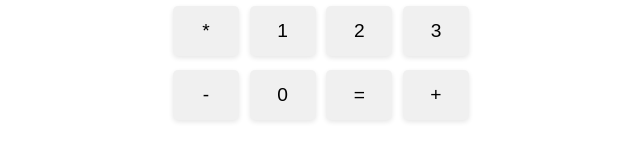
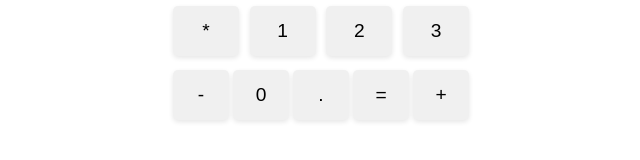
Before and after one commit to DulanjaT/TypeScript_Calculator-, a website built with Vite: page index.html in a window 1280 px wide. Shown: the part 264-424 px from the top of the page, 319-959 px from the left. Built offline with nearby package versions, Linux system fonts and the light colour scheme.

Commit message:
Added decimal point operations

```diff
--- a/index.html
+++ b/index.html
@@ -31,6 +31,7 @@
       <div class="flex-row">
         <button onclick="inputOperator('-')">-</button>
         <button onclick="inputNumber(0)">0</button>
+        <button onclick="inputNumber('.')">.</button>
         <button onclick="calculateResult()">=</button>
         <button onclick="inputOperator('+')">+</button>
       </div>
```
